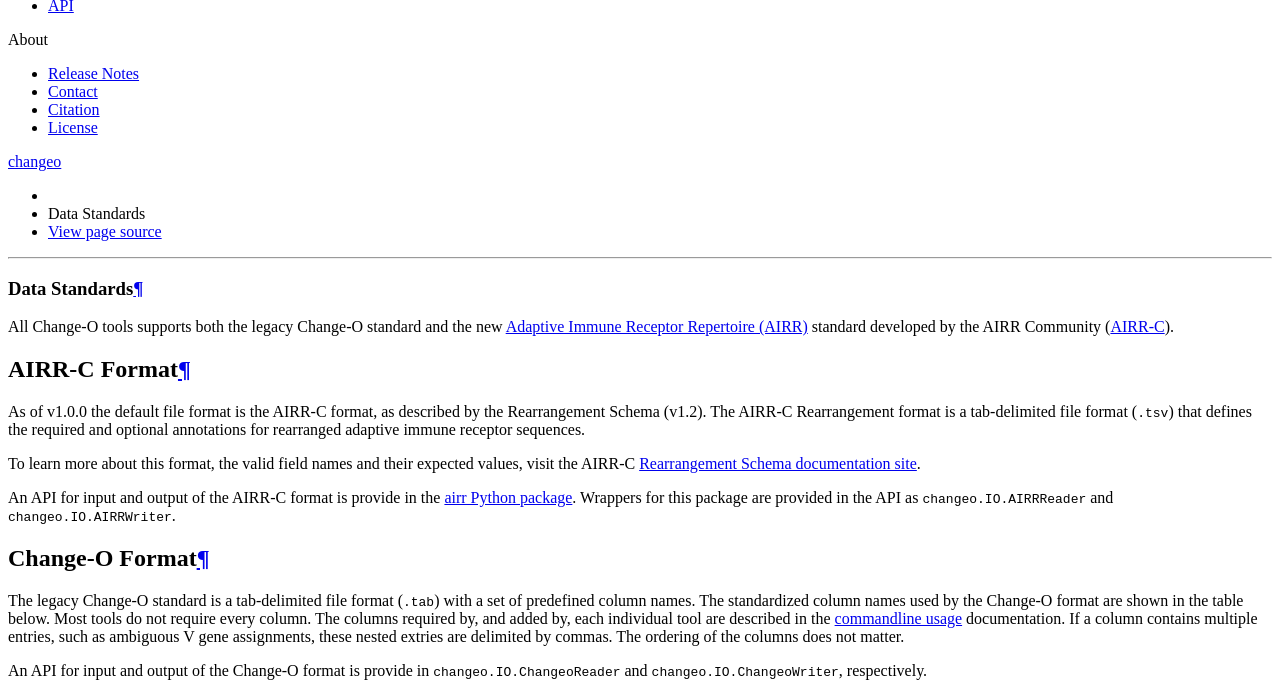
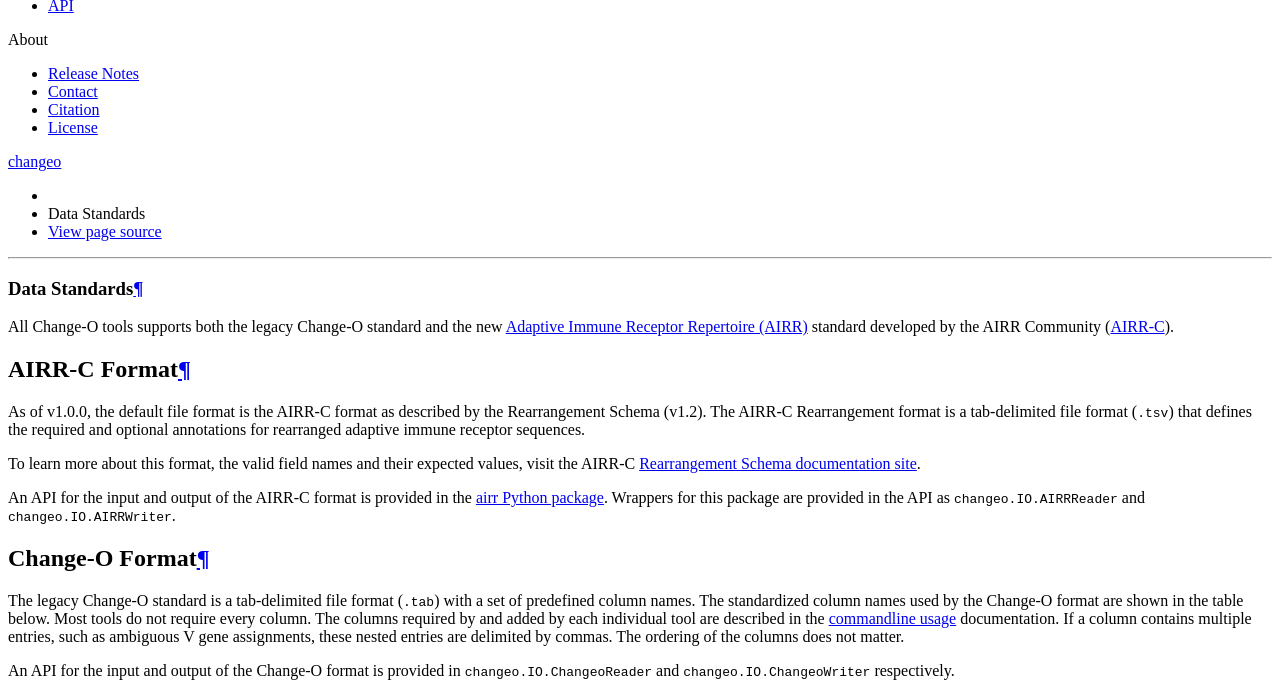
Before and after one commit to immcantation/changeo, a Sphinx documentation site: the page built from docs/standard.rst, in a window 1280 px wide and 900 px high, scrolled down 697 px, cut to the strip 0-692 px from the top of the window. Built offline with Sphinx 7.4.7 and the Read the Docs theme 2.0.0, drawn with Linux system fonts in a browser that asks for light colours; formulas are drawn with MathJax 3.

Commit message:
fixed typos and grammar

```diff
--- a/docs/standard.rst
+++ b/docs/standard.rst
@@ -10,7 +10,7 @@ standard developed by the AIRR Community (`AIRR-C <https://www.antibodysociety.o
 AIRR-C Format
 --------------------------------------------------------------------------------
 
-As of v1.0.0 the default file format is the AIRR-C format, as described by the
+As of v1.0.0, the default file format is the AIRR-C format as described by the
 Rearrangement Schema (v1.2). The AIRR-C Rearrangement format is a tab-delimited
 file format (``.tsv``) that defines the required and optional annotations for
 rearranged adaptive immune receptor sequences.
@@ -18,7 +18,7 @@ rearranged adaptive immune receptor sequences.
 To learn more about this format, the valid field names and their expected values, visit the AIRR-C
 `Rearrangement Schema documentation site <https://docs.airr-community.org/en/stable/datarep/overview.html>`__.
 
-An API for input and output of the AIRR-C format is provide in the
+An API for the input and output of the AIRR-C format is provided in the
 `airr Python package <https://docs.airr-community.org/en/stable/packages/airr-python/overview.html>`__.
 Wrappers for this package are provided in the API as :class:`changeo.IO.AIRRReader`
 and :class:`changeo.IO.AIRRWriter`.
@@ -29,13 +29,13 @@ Change-O Format
 The legacy Change-O standard is a tab-delimited file format (``.tab``) with a set
 of predefined column names. The standardized column names used by the Change-O format
 are shown in the table below. Most tools do not require every column. The columns
-required by, and added by, each individual tool are described in the
+required by and added by each individual tool are described in the
 :ref:`commandline usage <Usage>` documentation. If a column contains multiple
-entries, such as ambiguous V gene assignments, these nested extries are delimited
+entries, such as ambiguous V gene assignments, these nested entries are delimited
 by commas. The ordering of the columns does not matter.
 
-An API for input and output of the Change-O format is provide in
-:class:`changeo.IO.ChangeoReader` and :class:`changeo.IO.ChangeoWriter`, respectively.
+An API for the input and output of the Change-O format is provided in
+:class:`changeo.IO.ChangeoReader` and :class:`changeo.IO.ChangeoWriter` respectively.
 
 .. csv-table::
    :file: tables/column_descriptions.tsv
```
Also changed, not shown: INSTALL.rst (+5 -5 lines), 3 other files.
